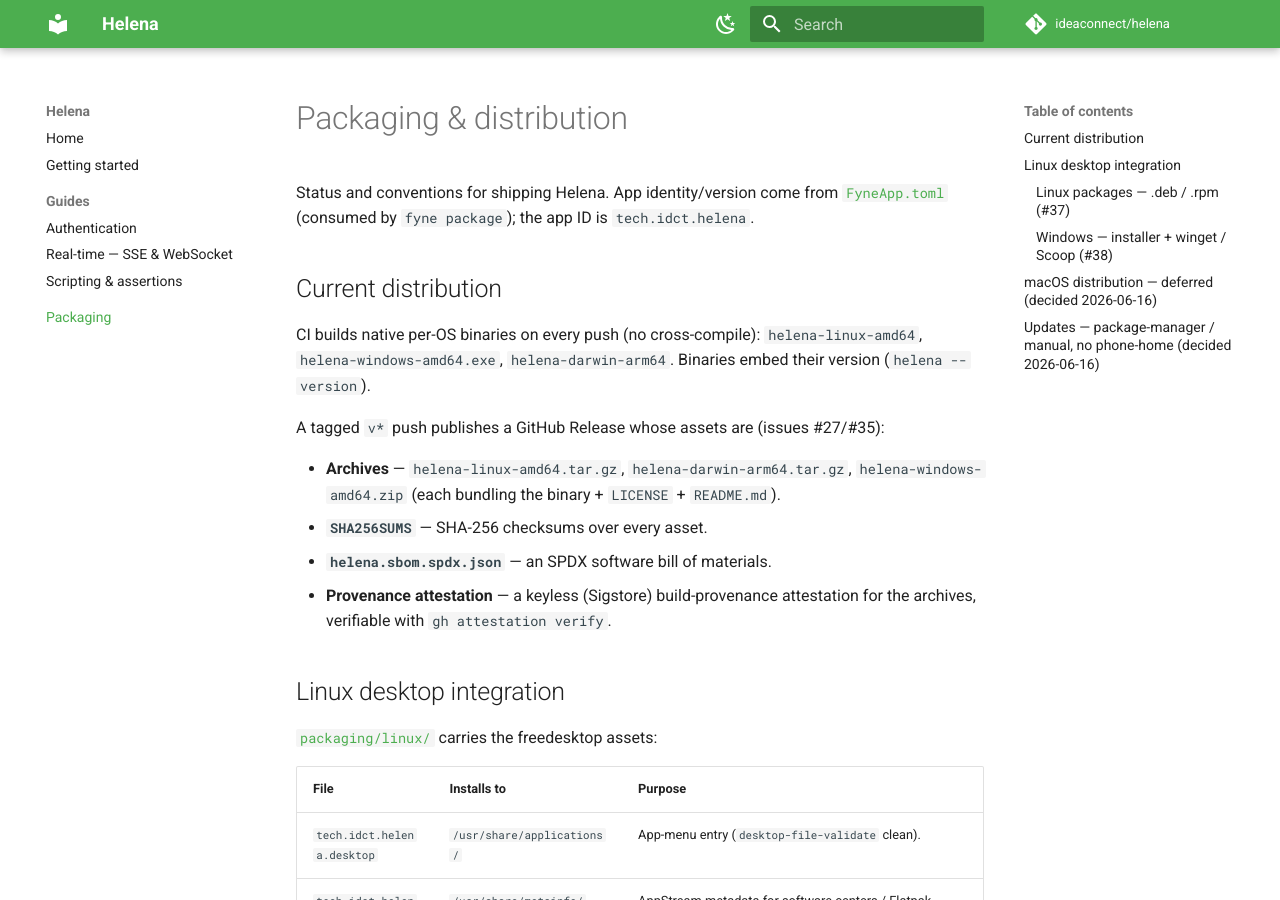
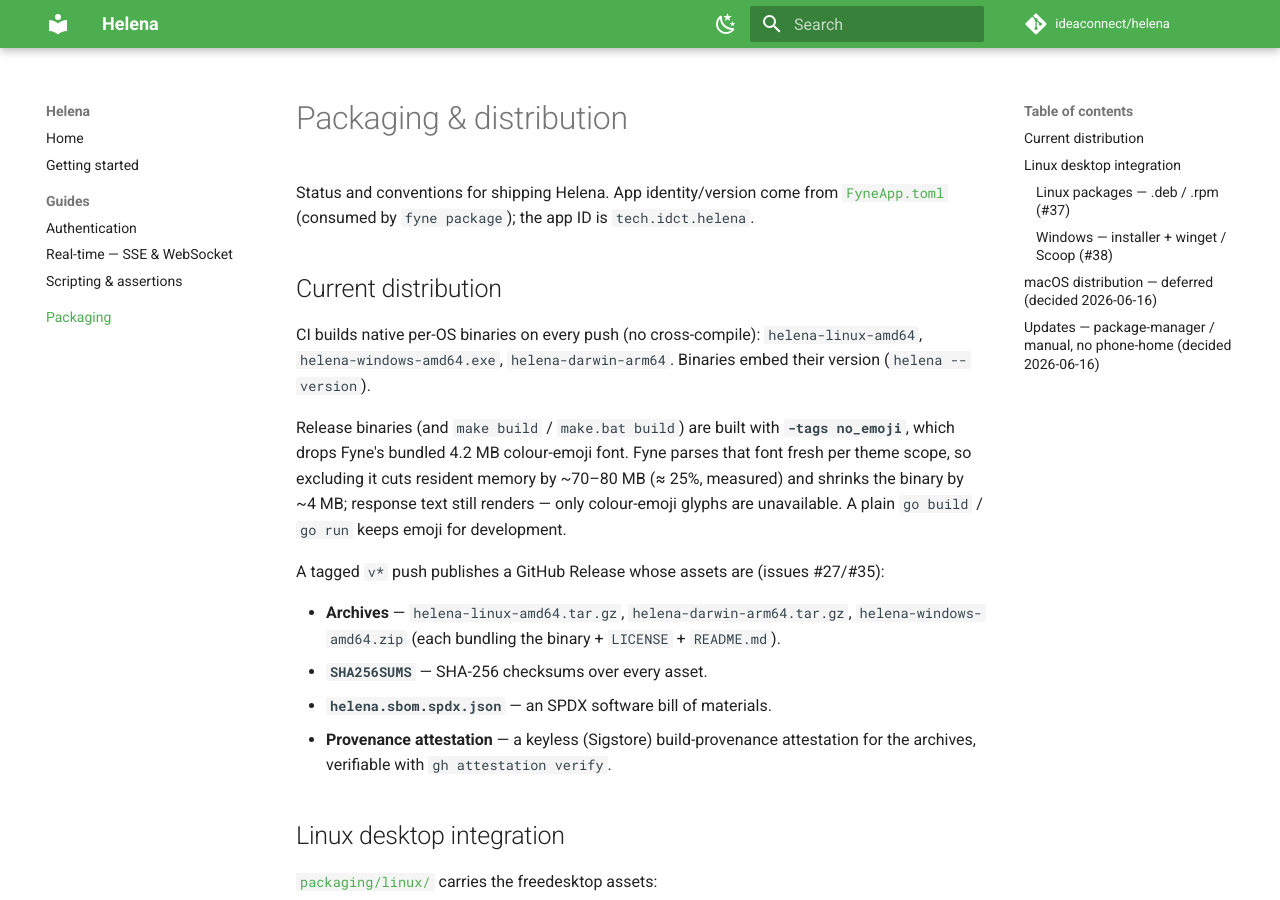
Before and after one commit to ideaconnect/helena, an MkDocs documentation site: the page built from docs/PACKAGING.md, in a window 1280 px wide and 900 px high. Built offline with MkDocs 1.6.1 and Material for MkDocs 9.7.7, drawn with Linux system fonts in a browser that asks for light colours; comment, search, counter and statistics services are not loaded.

Commit message:
build: ship release binaries with -tags no_emoji; document memory footprint
Release builds (ci.yml x3, make build, make.bat build) now pass -tags no_emoji,
dropping Fyne's bundled 4.2 MB colour-emoji font. Fyne parses that font fresh
per theme scope, so excluding it cuts resident memory by ~75 MB (~-25%, measured
326 -> 251 MB) and shrinks the binary ~4 MB; response text still renders, only
colour-emoji glyphs are gone. A PR-time 'go build -tags no_emoji' check guards it
between (tag-only) releases.

Docs: a README 'Memory & rendering' section explains that most resident memory is
the OpenGL driver (which balloons to ~300 MB under software rendering in a
VM/RDP/no-GPU box — not Helena's code), how to check GL_RENDERER, and the
no_emoji win; PACKAGING notes the release tag; positioning softened from
'super-lightweight' to a truthful disk/architecture claim (no RAM promise).

```diff
--- a/docs/PACKAGING.md
+++ b/docs/PACKAGING.md
@@ -9,6 +9,13 @@
 CI builds native per-OS binaries on every push (no cross-compile):
 `helena-linux-amd64`, `helena-windows-amd64.exe`, `helena-darwin-arm64`. Binaries
 embed their version (`helena --version`).
+
+Release binaries (and `make build` / `make.bat build`) are built with
+**`-tags no_emoji`**, which drops Fyne's bundled 4.2 MB colour-emoji font. Fyne
+parses that font fresh per theme scope, so excluding it cuts resident memory by
+~70–80 MB (≈ 25%, measured) and shrinks the binary by ~4 MB; response text still
+renders — only colour-emoji glyphs are unavailable. A plain `go build` / `go run`
+keeps emoji for development.
 
 A tagged `v*` push publishes a GitHub Release whose assets are (issues #27/#35):
 
--- a/mkdocs.yml
+++ b/mkdocs.yml
@@ -1,6 +1,6 @@
 site_name: Helena
 site_description: >-
-  A super-lightweight, cross-platform API client — a native alternative to
+  A small, single-binary, cross-platform API client — a native alternative to
   Postman and Bruno, built with Go + Fyne.
 site_url: https://helena.idct.tech/docs/
 repo_url: https://github.com/ideaconnect/helena
```
Also changed, not shown: CHANGELOG.md (+9 -0 lines), README.md (+20 -2 lines), .github/workflows/ci.yml, 2 other files.
